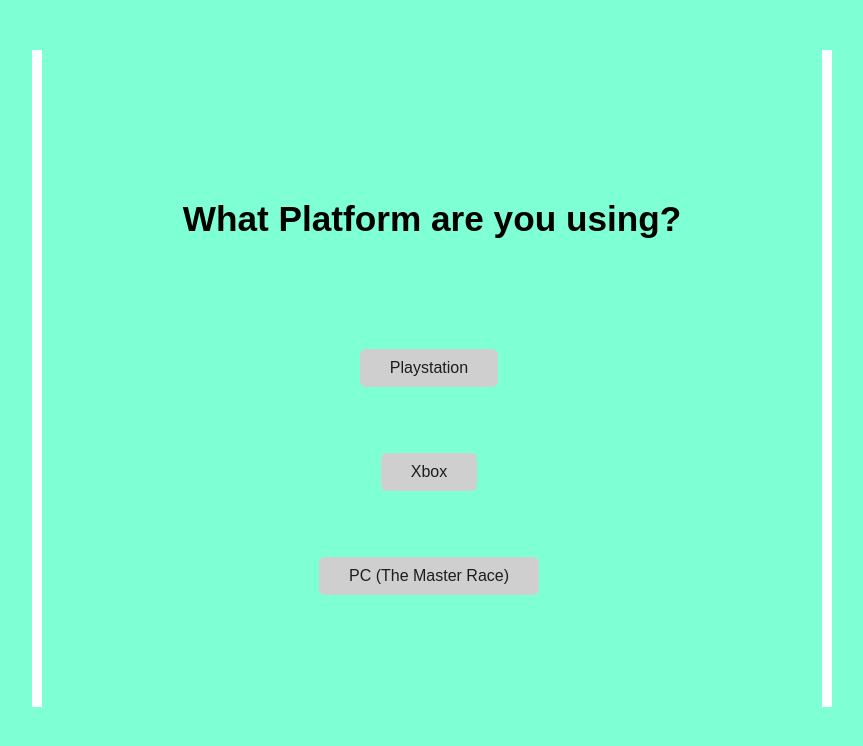
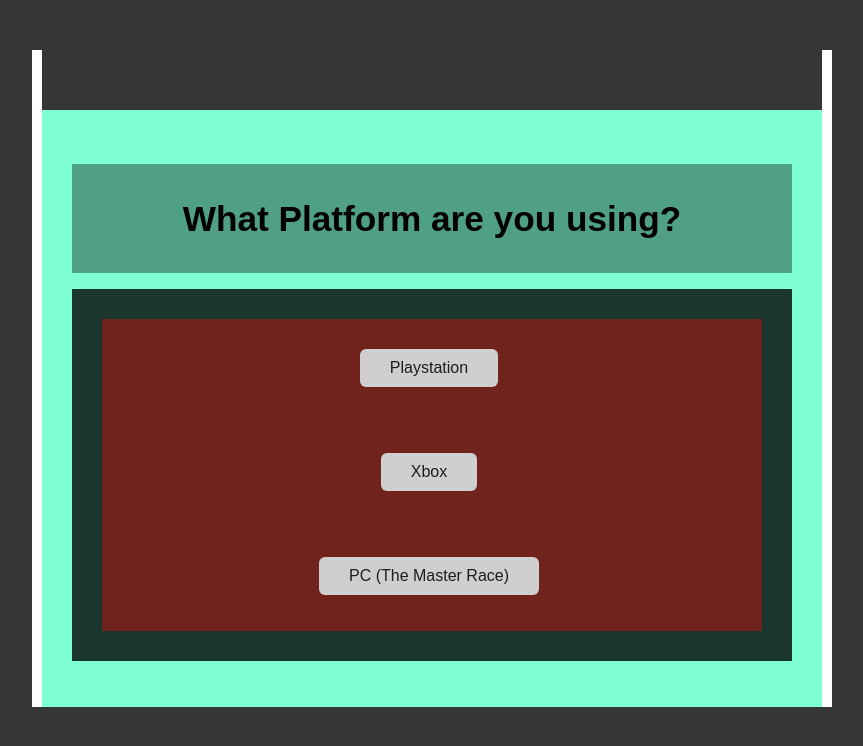
Before and after one commit to Beefs4000/Random-Videogame-Selector, a plain HTML site: page options.html in a window 1280 px wide. Both pictures are taken after a click on the button "Click Me!". Shown: the whole page, without its empty margins (208-1071 px from the left). Drawn offline with nearby package versions, Linux system fonts and the light colour scheme; no server answers; a web font is replaced by a local one.

Commit message:
updated options-css
changed colors from boring to less boring

```diff
--- a/assets/css/options-css.css
+++ b/assets/css/options-css.css
@@ -6,9 +6,13 @@
     justify-content: center;
     padding-top: 5px;
     padding: 30px;
-    background-color: aquamarine;
+    background-color: rgba(0, 0, 0, 0.79);
 }
 
+body{
+    padding: 0;
+
+}
 .hide{
     display: none;
 }
@@ -25,7 +29,7 @@
     background-color: red;
 }
 
-.welcome{
+.container{
     background-color: aquamarine;
     padding: px;
 }
@@ -39,11 +43,22 @@
     margin-right: auto;
 }
 
+#heading-title{
+    background-color: rgba(0, 0, 0, 0.372);
+}
+
+#question-title{
+    background-color: rgba(0, 0, 0, 0.372);
+}
+
 #section-question{
     background-color: aquamarine;
 
 }
 
+li{
+    background-color: rgba(255, 0, 0, 0.372);
+}
 
 #end-game{
     background-color: aquamarine;
```
